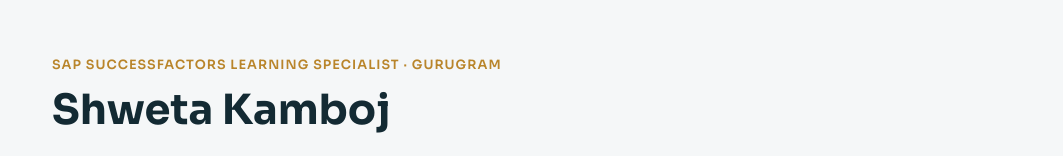
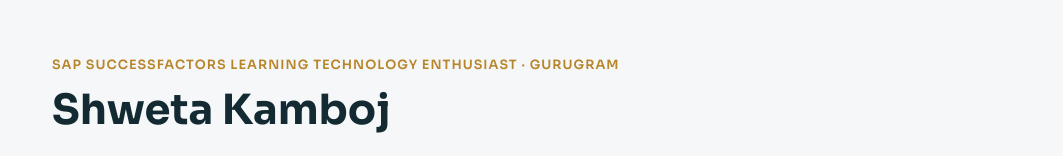
Before and after one commit to shwetaakamboj/shwetaakamboj.github.io, a plain HTML site: page index.html in a window 1280 px wide. Shown: the top 156 px of the page, without its empty margins (108-1171 px from the left). Drawn offline with nearby package versions, Linux system fonts and the light colour scheme.

Commit message:
Update index.html

```diff
--- a/index.html
+++ b/index.html
@@ -105,7 +105,7 @@ footer{padding:28px 0 48px;color:var(--ink-2);font-size:.9rem;border-top:1px sol
 <body>
 
 <header class="wrap hero">
-  <div class="eyebrow">SAP SuccessFactors Learning Specialist · Gurugram</div>
+  <div class="eyebrow">SAP SuccessFactors Learning Technology Enthusiast · Gurugram</div>
   <h1>Shweta Kamboj</h1>
   <p class="lede">I help companies run SAP SuccessFactors Learning well, so the right people get the right training on time, compliance reaches 100%, and audit records are ready the day someone asks for them.</p>
   <ul class="chips" aria-label="Core skills">
```
